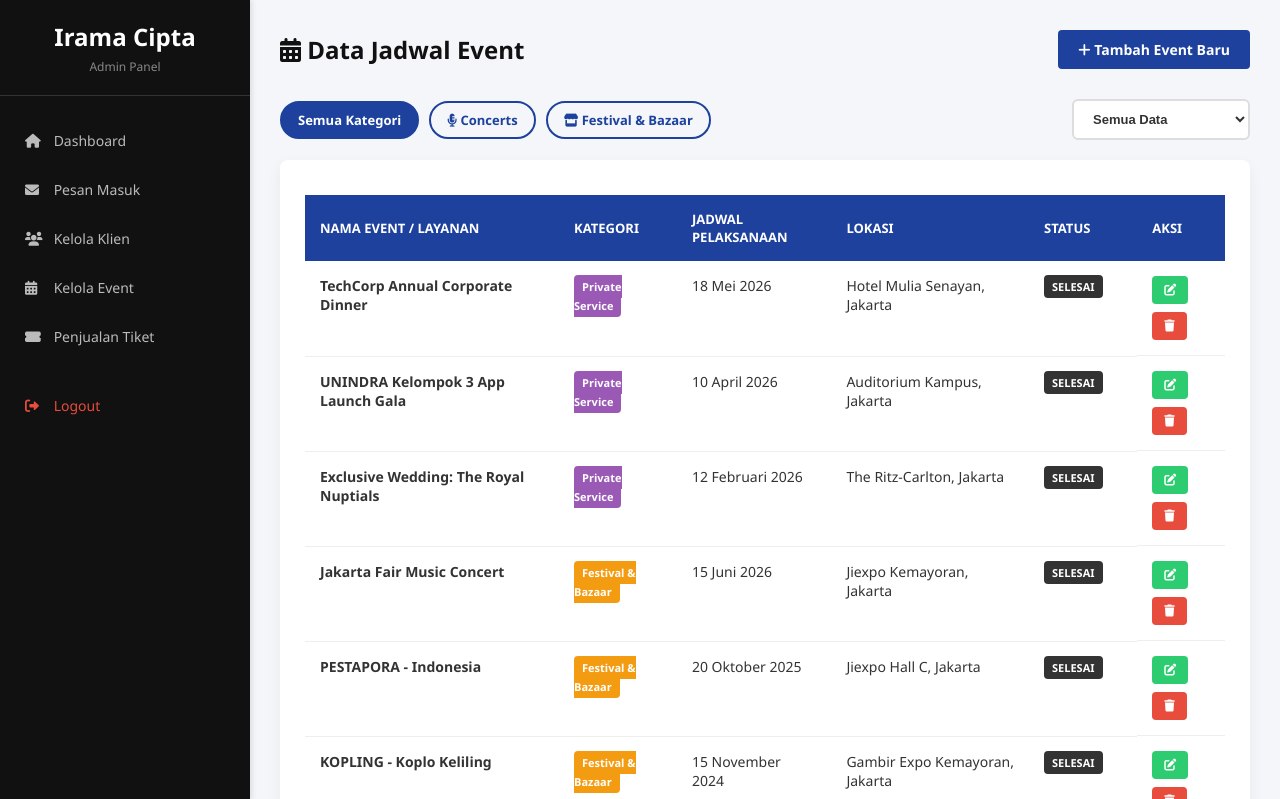
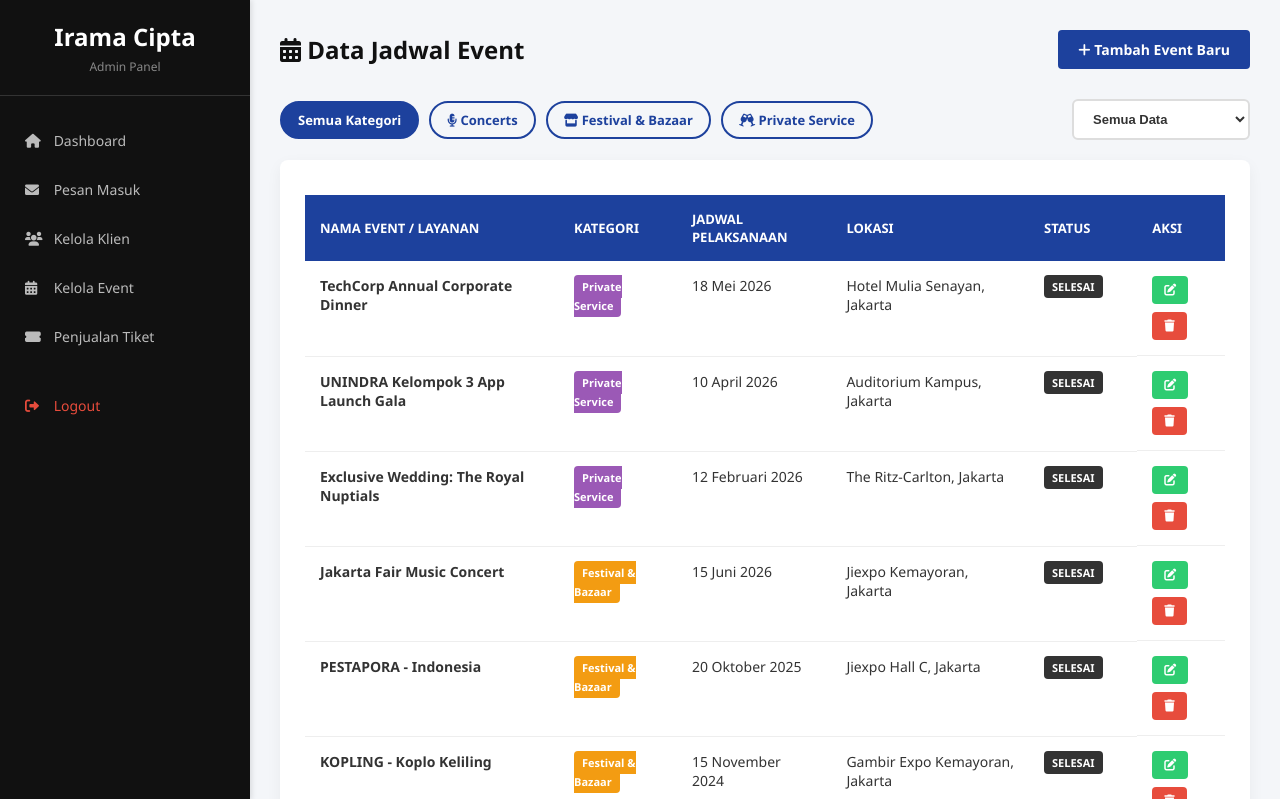
Before and after one commit to NySeocha/PWL-Web_PTIramaCiptaEventa, a PHP site: page /admin/kelola_event.php in a window 1280 px wide. Shown: the top 799 px of the page. Run offline with PHP 8.4, Linux system fonts and the light colour scheme; a user stored in the database is signed in; data comes from the database, SQL or seed files in the repository.

Commit message:
kelolaevent

```diff
--- a/admin/kelola_event.php
+++ b/admin/kelola_event.php
@@ -47,8 +47,12 @@ include("sidebar.php");
 
         <div class="filter-kategori" style="display: flex; gap: 10px; flex-wrap: wrap;">
             <a href="kelola_event.php?kategori=Semua&status=<?php echo $filter_status; ?>" class="btn-filter <?php echo ($filter_kategori == 'Semua') ? 'active' : ''; ?>" style="padding: 8px 16px; border-radius: 20px; font-size: 13px; font-weight: 600; text-decoration: none; border: 2px solid #1d419d; color: <?php echo ($filter_kategori == 'Semua') ? '#fff' : '#1d419d'; ?>; background: <?php echo ($filter_kategori == 'Semua') ? '#1d419d' : 'transparent'; ?>;">Semua Kategori</a>
+
             <a href="kelola_event.php?kategori=Concerts&status=<?php echo $filter_status; ?>" class="btn-filter <?php echo ($filter_kategori == 'Concerts') ? 'active' : ''; ?>" style="padding: 8px 16px; border-radius: 20px; font-size: 13px; font-weight: 600; text-decoration: none; border: 2px solid #1d419d; color: <?php echo ($filter_kategori == 'Concerts') ? '#fff' : '#1d419d'; ?>; background: <?php echo ($filter_kategori == 'Concerts') ? '#1d419d' : 'transparent'; ?>;"><i class="fas fa-microphone-alt"></i> Concerts</a>
+
             <a href="kelola_event.php?kategori=Festival&status=<?php echo $filter_status; ?>" class="btn-filter <?php echo ($filter_kategori == 'Festival') ? 'active' : ''; ?>" style="padding: 8px 16px; border-radius: 20px; font-size: 13px; font-weight: 600; text-decoration: none; border: 2px solid #1d419d; color: <?php echo ($filter_kategori == 'Festival') ? '#fff' : '#1d419d'; ?>; background: <?php echo ($filter_kategori == 'Festival') ? '#1d419d' : 'transparent'; ?>;"><i class="fas fa-store"></i> Festival & Bazaar</a>
+
+            <a href="kelola_event.php?kategori=Private&status=<?php echo $filter_status; ?>" class="btn-filter <?php echo ($filter_kategori == 'Private') ? 'active' : ''; ?>" style="padding: 8px 16px; border-radius: 20px; font-size: 13px; font-weight: 600; text-decoration: none; border: 2px solid #1d419d; color: <?php echo ($filter_kategori == 'Private') ? '#fff' : '#1d419d'; ?>; background: <?php echo ($filter_kategori == 'Private') ? '#1d419d' : 'transparent'; ?>;"><i class="fas fa-glass-cheers"></i> Private Service</a>
         </div>
 
         <div>
```
